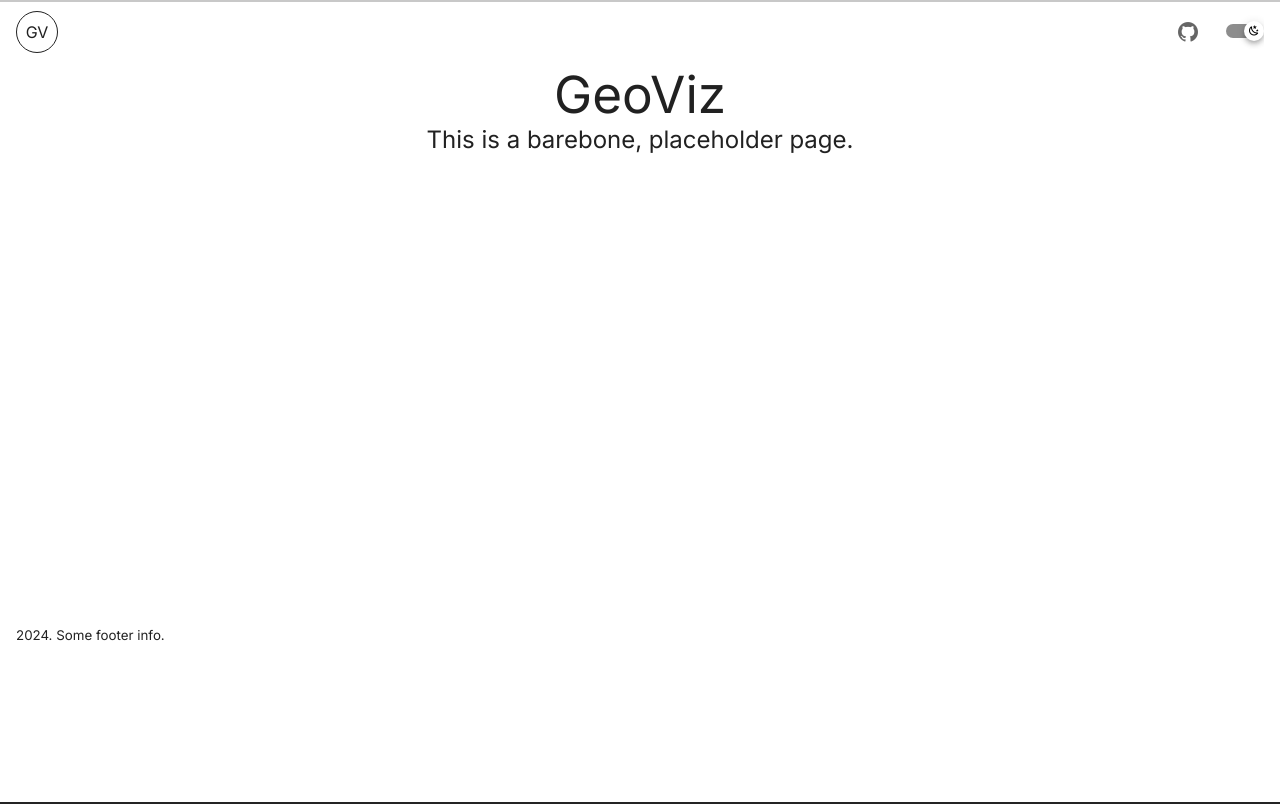
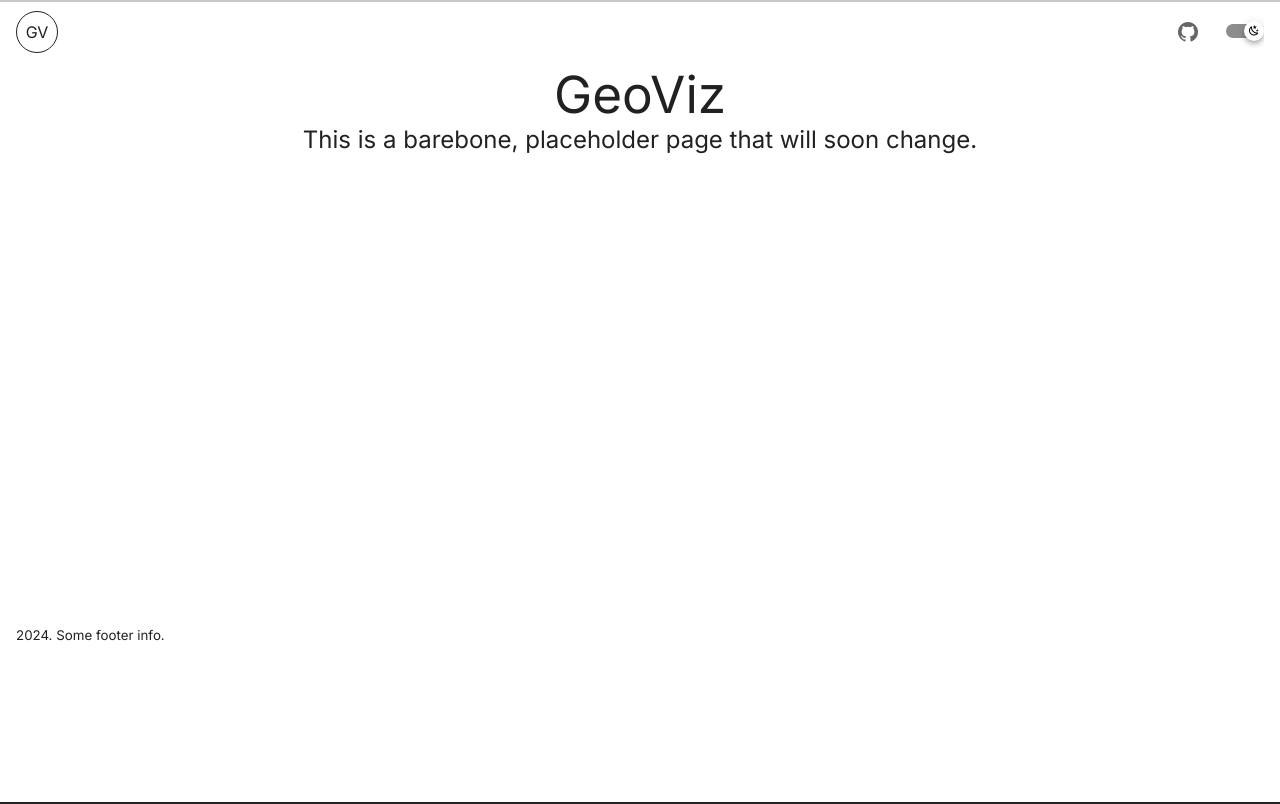
Before and after one commit to geawiz/geoviz, a Vue app: page / in a window 1280 px wide. Built offline with nearby package versions, Linux system fonts and the light colour scheme.

Commit message:
- added deploy script - added map libre npm package

```diff
--- a/package.json
+++ b/package.json
@@ -9,12 +9,15 @@
     "preview": "vite preview",
     "watch": "vite build --watch",
     "lint": "eslint .",
+    "deploy": "vite build && gh-pages -d docs -b main -r https://github.com/janmanuelwinkler/geoviz.git --dest docs",
     "typecheck": "vue-tsc --noEmit",
     "up": "taze major -I"
   },
   "dependencies": {
+    "@indoorequal/vue-maplibre-gl": "^7.7.1",
     "@mdi/font": "^7.4.47",
     "@vueuse/core": "^10.9.0",
+    "maplibre-gl": "^4.7.1",
     "roboto-fontface": "*",
     "vue": "^3.4.21",
     "vue-router": "^4.3.2",
--- a/src/App.vue
+++ b/src/App.vue
@@ -12,7 +12,7 @@
             no-gutters
           >
           <h1>GeoViz</h1>
-          <h2>This is a barebone, placeholder page.</h2>
+          <h2>This is a barebone, placeholder page that will soon change.</h2>
           </v-col>
           <v-spacer></v-spacer>
         </v-row>
```
Also changed, not shown: 2 other files (tests, documents, lock files or other folders).
